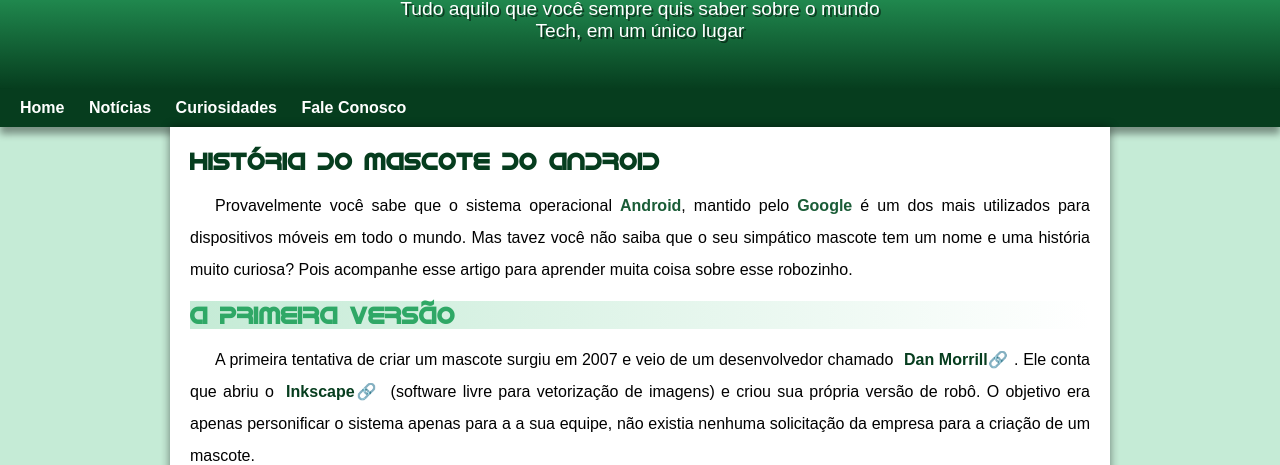
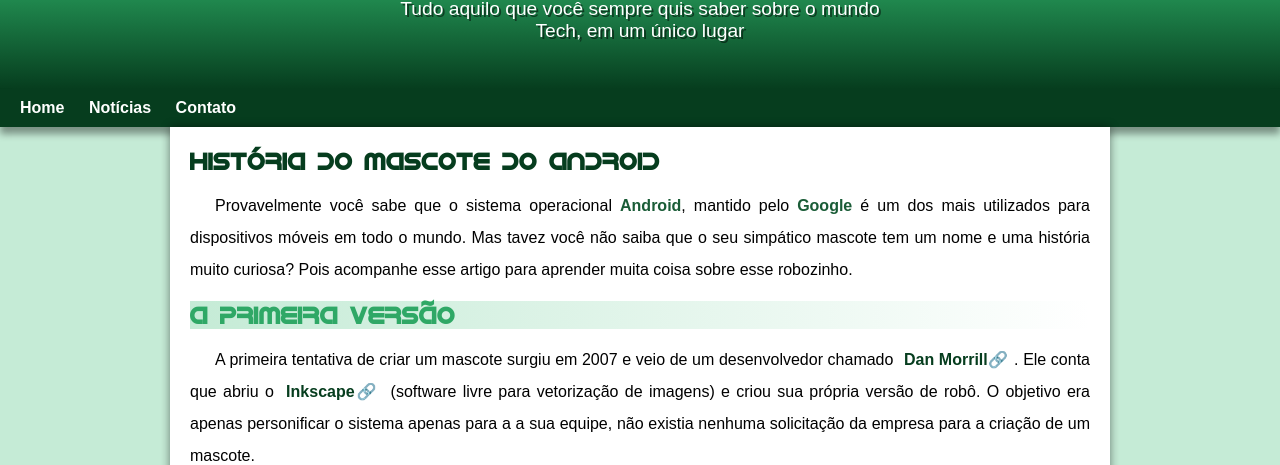
Before and after one commit to CMTrzaskos/site-android, a plain HTML site: page index.html in a window 1280 px wide. Shown: the part 101-566 px from the top of the page. Drawn offline with Linux system fonts and the light colour scheme.

Commit message:
manutenção

```diff
--- a/estilo/style.css
+++ b/estilo/style.css
@@ -69,6 +69,8 @@ header > p{
     font-family: var(--fonte-padrao);
     font-size: 1.2em;
     max-width: 500px;
+    padding-left: 10px;
+    padding-right: 10px;
     margin: auto;
 
 
--- a/index.html
+++ b/index.html
@@ -17,8 +17,7 @@
     <nav>
         <a href="#">Home</a>
         <a href="#">Notícias</a>
-        <a href="#">Curiosidades</a>
-        <a href="#">Fale Conosco</a>
+        <a href="#">Contato</a>
     </nav>
 
     <main>
```
